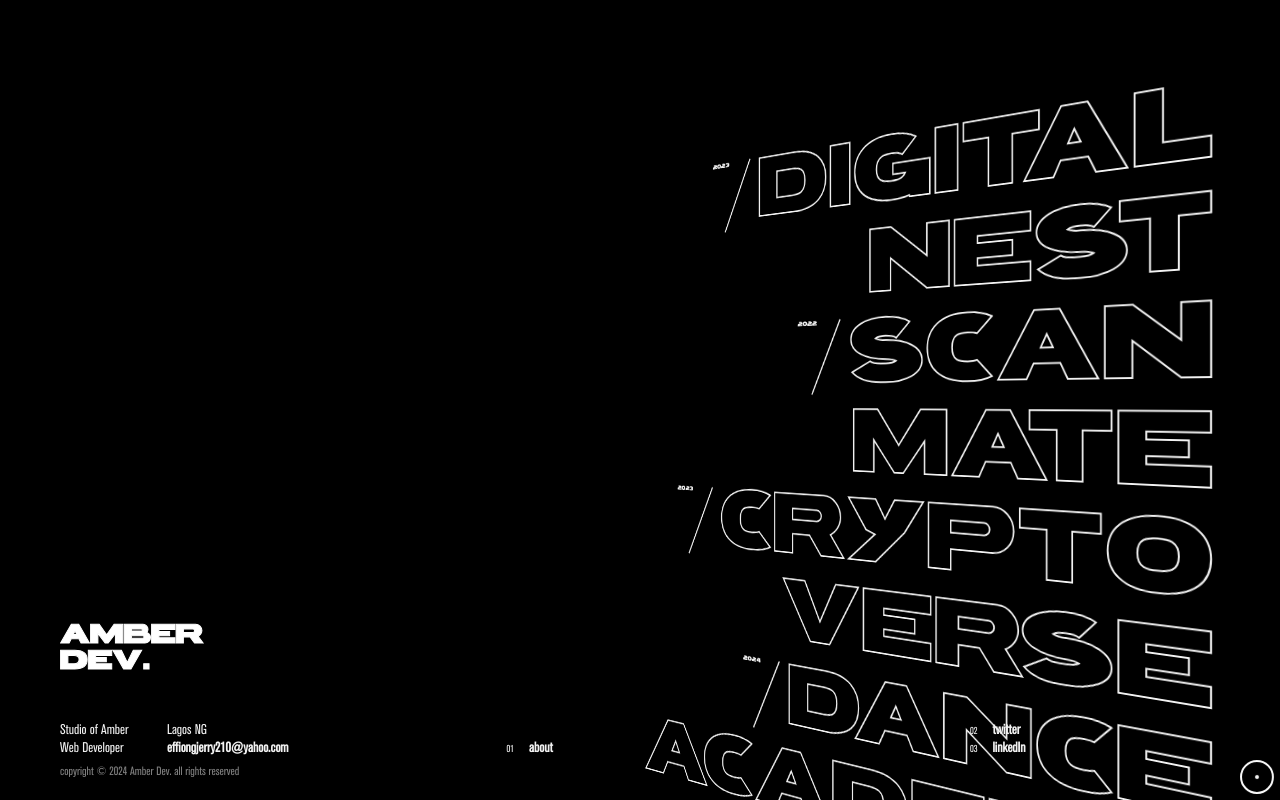
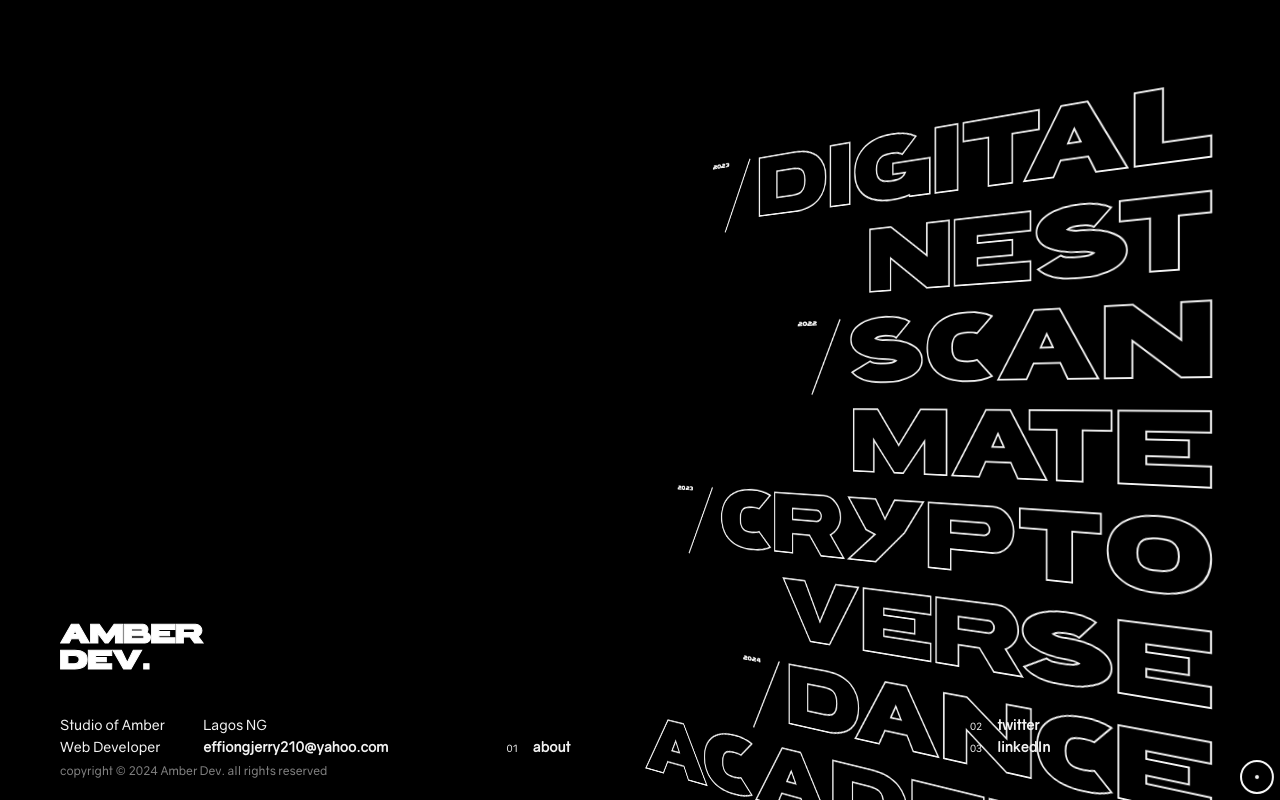
Before and after one commit to Jerry21082-alt/Amber, a Next.js app: page / in a window 1280 px wide. Built offline with nearby package versions, Linux system fonts and the light colour scheme.

Commit message:
fourth commit

```diff
--- a/styles/work.scss
+++ b/styles/work.scss
@@ -6,7 +6,7 @@
 
 @font-face {
   font-family: smallText;
-  src: url("../public/Berthold-akzidenz-grotesk-be-condensed.ttf");
+  src: url("../public/Gravity-Regular.otf");
   font-style: normal;
 }
 
```
